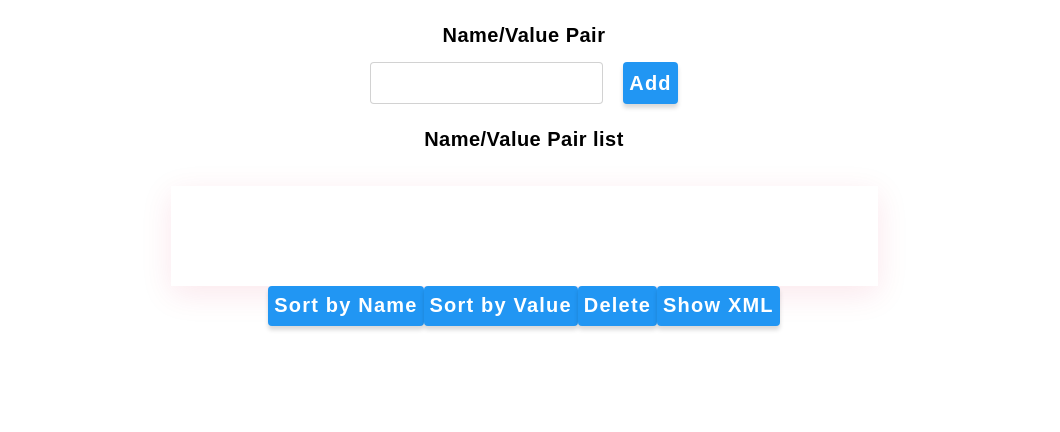
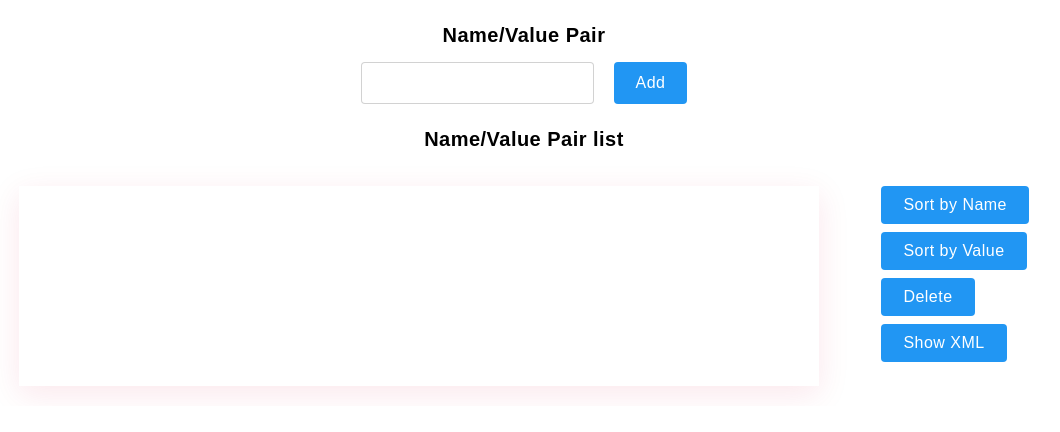
Before and after one commit to yurilov/list-manager, a website built with Parcel: page src/index.html in a window 1280 px wide. Shown: the whole page, without its empty margins (116-1176 px from the left). Built offline with nearby package versions, Linux system fonts and the light colour scheme.

Commit message:
finished styles

```diff
--- a/src/sass/base/_common.scss
+++ b/src/sass/base/_common.scss
@@ -37,21 +37,30 @@ body.buy-modal-open,
 }
 
 .btn {
-  min-width: 50px;
-
-  font-weight: 600;
-  font-size: 20px;
-  line-height: 1.87;
+  padding: 6px 22px;
+  font-family: $mainFont;
+  font-style: normal;
+  font-weight: 500;
+  font-size: 16px;
+  line-height: 1.62;
   text-align: center;
-  letter-spacing: 0.06em;
   color: $whiteColor;
   background-color: $accentColor;
+  letter-spacing: 0.03em;
   cursor: pointer;
   border: none;
-  box-shadow: 0px 4px 4px $btnShadow;
   border-radius: 4px;
+  transition: color $transition-duration $timing-function,
+    background-color $transition-duration $timing-function,
+    box-shadow $transition-duration $timing-function;
 
-  transition: background-color $transition-duration $timing-function;
+  &:focus,
+  &:hover {
+    color: $whiteColor;
+    background-color: $accentColor;
+    box-shadow: 0px 3px 1px rgba(0, 0, 0, 0.1), 0px 1px 2px rgba(0, 0, 0, 0.08),
+      0px 2px 2px rgba(0, 0, 0, 0.12);
+  }
 }
 
 .title {
--- a/src/sass/components/_output.scss
+++ b/src/sass/components/_output.scss
@@ -3,15 +3,54 @@
   justify-content: center;
   padding: 20px;
   flex-wrap: wrap;
+
+  @media screen and (min-width: $tablet) {
+    flex-wrap: nowrap;
+    justify-content: space-between;
+  }
 }
 
 .pair-list {
-  width: 70%;
+  min-width: 320px;
   height: 100px;
   box-shadow: 0px 8px 30px rgba(212, 20, 67, 0.1);
+
+  @media screen and (min-width: $tablet) {
+    height: 200px;
+    min-width: 500px;
+  }
+
+  @media screen and (min-width: $desktop) {
+    min-width: 800px;
+  }
 }
 
 .buttons {
   display: flex;
+  justify-content: center;
   flex-wrap: wrap;
+
+  @media screen and (max-width: ($tablet - 1px)) {
+    margin-top: -15px;
+    margin-left: -8px;
+    padding-top: 40px;
+  }
+
+  @media screen and (min-width: $tablet) {
+    justify-content: center;
+    display: block;
+  }
+
+  &__item {
+    @media screen and (max-width: ($tablet - 1px)) {
+      margin-top: 15px;
+      margin-left: 8px;
+    }
+
+    &:not(:last-child) {
+      @media screen and (min-width: $tablet) {
+        margin-bottom: 8px;
+      }
+    }
+  }
 }
```
Also changed, not shown: src/index.html (+4 -4 lines).
